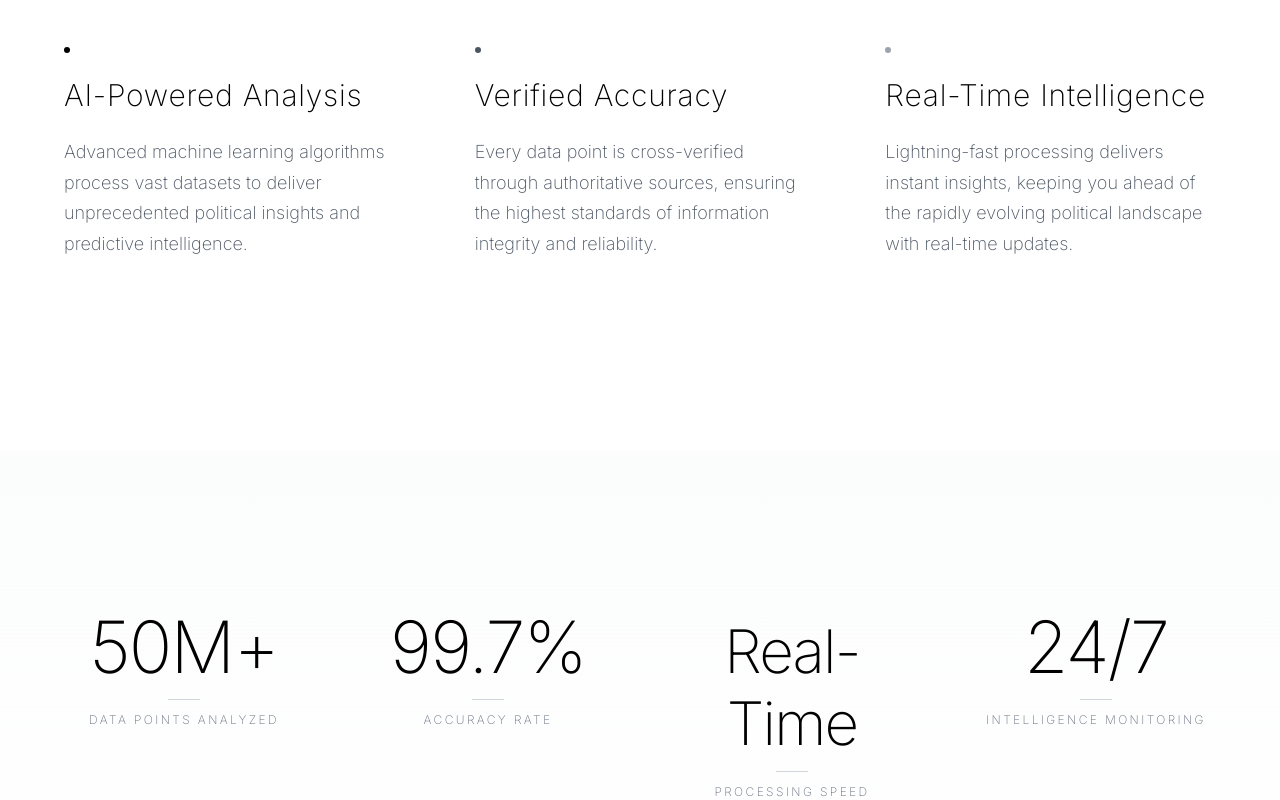
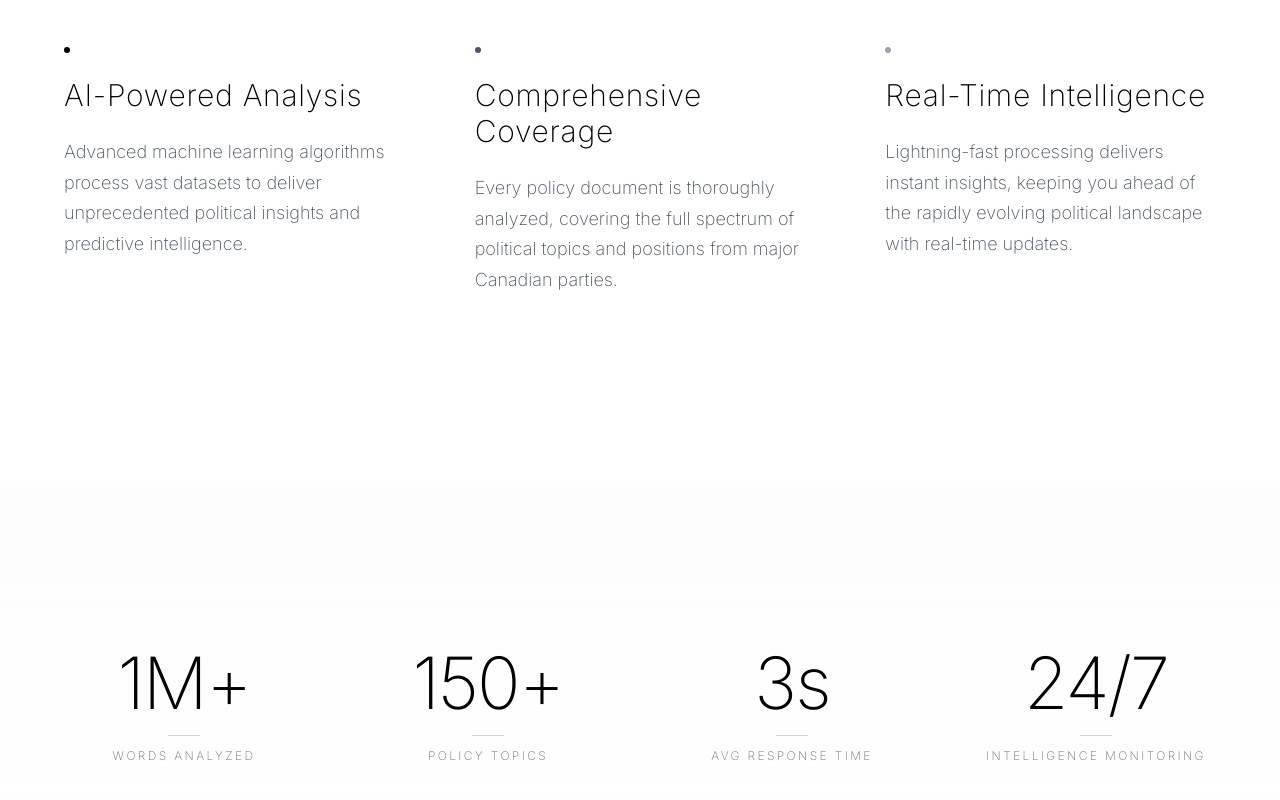
Before and after one commit to Krishiv-Thakuria/Next-Voters, a Next.js app: page / in a window 1280 px wide. Shown: the part 1160-1960 px from the top of the page. Built offline with nearby package versions, Linux system fonts and the light colour scheme.

Commit message:
stat change

```diff
--- a/app/chat/page.tsx
+++ b/app/chat/page.tsx
@@ -137,7 +137,7 @@ export default function Chat() {
         </div>
 
         <div className="hidden md:flex flex-col items-center justify-center">
-          <p className="text-gray-700 font-medium">NextVoters.com</p>
+                      <p className="text-gray-700 font-medium">Next Voters.com</p>
           <p className="text-gray-600 text-sm">See the true policies</p>
         </div>
 
--- a/app/page.tsx
+++ b/app/page.tsx
@@ -11,7 +11,7 @@ export default function LandingPage() {
   const cursorRef = useRef<HTMLDivElement>(null);
   const [counters, setCounters] = useState({
     dataPoints: 0,
-    accuracy: 0,
+    topics: 0,
     realTime: 0,
     monitoring: 0
   });
@@ -96,18 +96,18 @@ export default function LandingPage() {
           const easeProgress = 1 - Math.pow(1 - progress, 3); // Ease out cubic
 
           setCounters({
-            dataPoints: Math.floor(50 * easeProgress),
-            accuracy: Math.floor(99.7 * easeProgress * 10) / 10,
-            realTime: Math.floor(100 * easeProgress),
+            dataPoints: Math.floor(1 * easeProgress),
+            topics: Math.floor(150 * easeProgress),
+            realTime: Math.floor(3 * easeProgress),
             monitoring: Math.floor(24 * easeProgress)
           });
 
           if (step >= steps) {
             clearInterval(timer);
             setCounters({
-              dataPoints: 50,
-              accuracy: 99.7,
-              realTime: 100,
+              dataPoints: 1,
+              topics: 150,
+              realTime: 3,
               monitoring: 24
             });
           }
@@ -330,7 +330,7 @@ export default function LandingPage() {
             <div className="w-2 h-2 bg-black rounded-full transition-all duration-500 group-hover:scale-125"></div>
             <div className="flex flex-col">
               <h1 className="text-2xl font-extralight tracking-[0.2em] text-black uppercase transition-all duration-300 group-hover:tracking-[0.25em]">
-                NextVoters
+                Next Voters
               </h1>
               <p className="text-xs font-light text-gray-500 tracking-[0.3em] uppercase transition-all duration-300 group-hover:tracking-[0.35em]">
                 Political Intelligence
@@ -384,7 +384,7 @@ export default function LandingPage() {
                 Where artificial intelligence meets political intelligence.
                 <br className="hidden md:block"/>
                 <span className="inline-block transition-all duration-500 hover:tracking-wider">
-                  Welcome to NextVoters — experience democracy through a new lens.
+                  Welcome to Next Voters — experience democracy through a new lens.
                 </span>
               </p>
             </div>
@@ -437,10 +437,10 @@ export default function LandingPage() {
                 <div className="mb-8 transition-all duration-700 group-hover:translate-y-[-2px]">
                   <div className="w-1.5 h-1.5 bg-gray-600 rounded-full mb-6 group-hover:scale-[2] group-hover:bg-black transition-all duration-700"></div>
                   <h3 className="text-2xl md:text-3xl font-extralight text-black mb-6 tracking-wide group-hover:tracking-wider transition-all duration-500">
-                    Verified Accuracy
+                    Comprehensive Coverage
                   </h3>
                   <p className="text-gray-600 font-extralight leading-[1.7] text-lg group-hover:text-gray-700 transition-colors duration-500">
-                    Every data point is cross-verified through authoritative sources, ensuring the highest standards of information integrity and reliability.
+                    Every policy document is thoroughly analyzed, covering the full spectrum of political topics and positions from major Canadian parties.
                   </p>
                 </div>
               </div>
@@ -473,25 +473,25 @@ export default function LandingPage() {
                 </div>
                 <div className="w-8 h-px bg-gray-300 mx-auto mb-3 group-hover:w-12 group-hover:bg-black transition-all duration-500"></div>
                 <div className="text-xs font-extralight text-gray-500 uppercase tracking-[0.2em] group-hover:text-gray-700 transition-colors duration-500">
-                  Data Points Analyzed
+                  Words Analyzed
                 </div>
               </div>
               <div className="group cursor-default">
                 <div className="text-5xl md:text-6xl xl:text-7xl font-extralight text-black mb-4 tracking-tight group-hover:scale-105 transition-transform duration-700">
-                  {counters.accuracy}%
+                  {counters.topics}+
                 </div>
                 <div className="w-8 h-px bg-gray-300 mx-auto mb-3 group-hover:w-12 group-hover:bg-black transition-all duration-500"></div>
                 <div className="text-xs font-extralight text-gray-500 uppercase tracking-[0.2em] group-hover:text-gray-700 transition-colors duration-500">
-                  Accuracy Rate
+                  Policy Topics
                 </div>
               </div>
               <div className="group cursor-default">
                 <div className="text-5xl md:text-6xl xl:text-7xl font-extralight text-black mb-4 tracking-tight group-hover:scale-105 transition-transform duration-700">
-                  <span className="text-4xl md:text-5xl xl:text-6xl">Real-Time</span>
+                  {counters.realTime}s
                 </div>
                 <div className="w-8 h-px bg-gray-300 mx-auto mb-3 group-hover:w-12 group-hover:bg-black transition-all duration-500"></div>
                 <div className="text-xs font-extralight text-gray-500 uppercase tracking-[0.2em] group-hover:text-gray-700 transition-colors duration-500">
-                  Processing Speed
+                  Avg Response Time
                 </div>
               </div>
               <div className="group cursor-default">
@@ -581,7 +581,7 @@ export default function LandingPage() {
             onClick={() => {
               if (navigator.share) {
                 navigator.share({
-                  title: 'NextVoters - Political Intelligence',
+                  title: 'Next Voters - Political Intelligence',
                   text: 'Experience democracy through artificial intelligence',
                   url: window.location.href,
                 });
```
